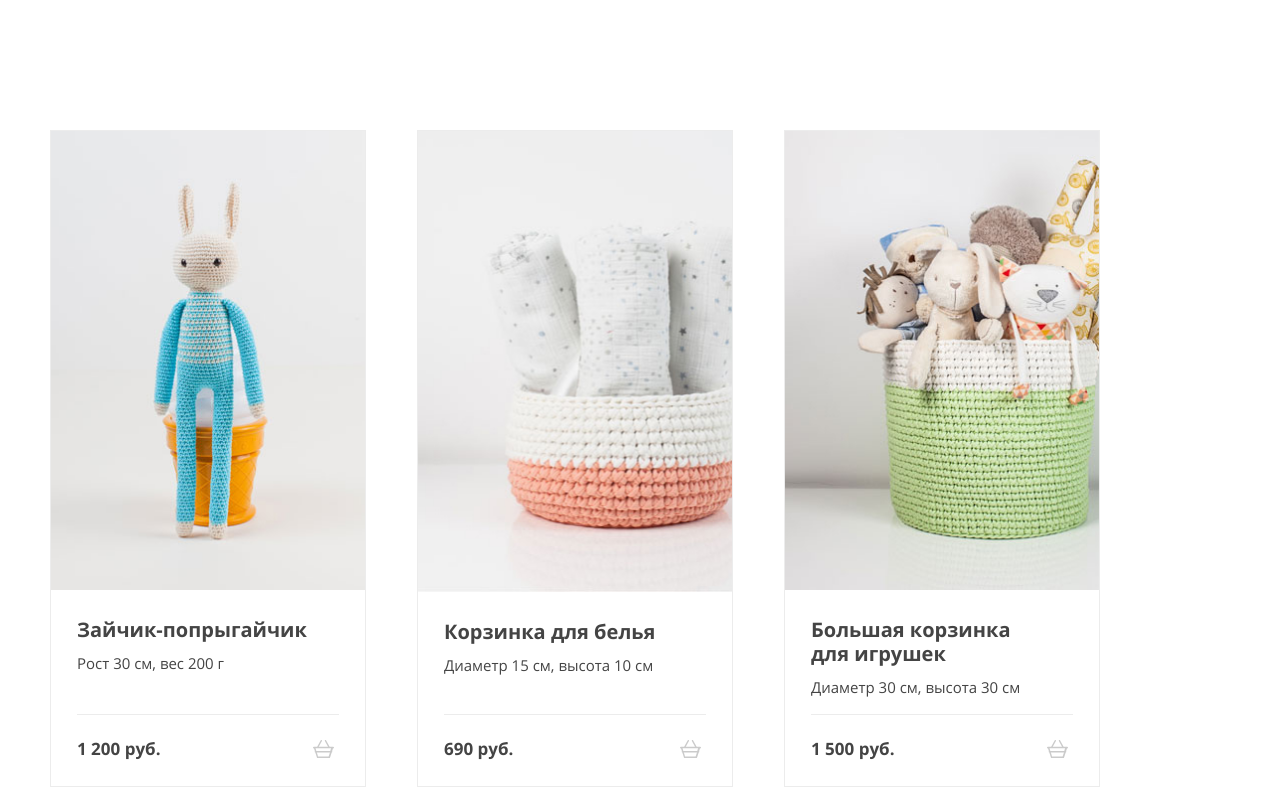
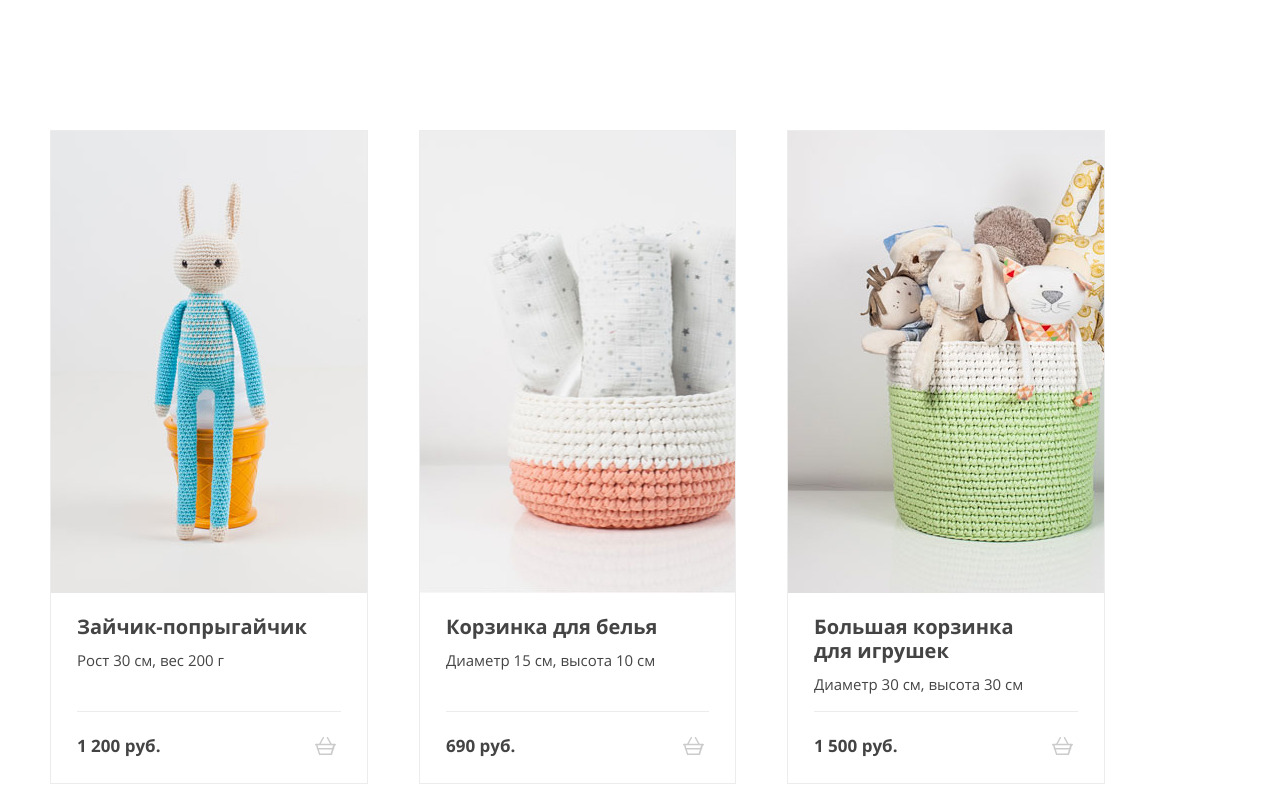
Before and after one commit to multiversal-destroyer/mishka, a website: page source/catalog.html in a window 1280 px wide. Shown: the part 340-1140 px from the top of the page. Drawn offline with nearby package versions, Linux system fonts and the light colour scheme; files that its build step writes are made by us from their sources.

Commit message:
feat: add media queries for catalog

```diff
--- a/source/catalog.html
+++ b/source/catalog.html
@@ -58,11 +58,11 @@
         <ul class="main-navigation__list">
           <li class="main-navigation__item">
             <a class="main-navigation__link main-navigation__link--primary link-effect" href="#">Новые поступления</a>
-            <a class="main-navigation__link main-navigation__link--second link-effect" href="#">Каталог товаров</a>
+            <a class="main-navigation__link main-navigation__link--second link-effect" href="catalog.html">Каталог товаров</a>
           </li>
           <li class="main-navigation__item">
             <a class="main-navigation__link main-navigation__link--primary link-effect" href="#">Распродажа</a>
-            <a class="main-navigation__link main-navigation__link--second link-effect" href="#">Вязание на заказ</a>
+            <a class="main-navigation__link main-navigation__link--second link-effect" href="form.html">Вязание на заказ</a>
           </li>
         </ul>
       </nav>
@@ -77,7 +77,11 @@
 
       <ul class="catalog-list">
         <li class="catalog-item">
-          <img class="catalog-item__image" src="../img/photo-1-desktop.jpg" alt="">
+          <picture>
+            <source media="(min-width: 1150px)" srcset="../img/photo-1-desktop.jpg 1x, ../img/photo-1-desktop@2x.jpg 2x">
+            <source media="(min-width: 768px)" srcset="../img/photo-1-tablet.jpg 1x, ../img/photo-1-tablet@2x.jpg 2x">
+            <img class="catalog-item__image" src="../img/photo-1-mobile.jpg" alt="">
+          </picture>
           <div class="catalog-item__info">
             <h3 class="catalog-item__title"><a class="link-effect" href="#">Зайчик-попрыгайчик</a></h3>
             <p class="catalog-item__description">Рост 30 см, вес 200 г</p>
@@ -92,7 +96,11 @@
           </div>
         </li>
         <li class="catalog-item">
-          <img class="catalog-item__image" src="../img/photo-2-desktop.jpg" alt="">
+          <picture>
+            <source media="(min-width: 1150px)" srcset="../img/photo-2-desktop.jpg 1x, ../img/photo-2-desktop@2x.jpg 2x">
+            <source media="(min-width: 768px)" srcset="../img/photo-2-tablet.jpg 1x, ../img/photo-2-tablet@2x.jpg 2x">
+            <img class="catalog-item__image" src="../img/photo-2-mobile.jpg" alt="">
+          </picture>
           <div class="catalog-item__info">
             <h3 class="catalog-item__title"><a class="link-effect" href="#">Корзинка для белья</a></h3>
             <p class="catalog-item__description">Диаметр 15 см, высота 10 см</p>
@@ -107,7 +115,11 @@
           </div>
         </li>
         <li class="catalog-item">
-          <img class="catalog-item__image" src="../img/photo-3-desktop.jpg" alt="">
+          <picture>
+            <source media="(min-width: 1150px)" srcset="../img/photo-3-desktop.jpg 1x, ../img/photo-3-desktop@2x.jpg 2x">
+            <source media="(min-width: 768px)" srcset="../img/photo-3-tablet.jpg 1x, ../img/photo-3-tablet@2x.jpg 2x">
+            <img class="catalog-item__image" src="../img/photo-3-mobile.jpg" alt="">
+          </picture>
           <div class="catalog-item__info">
             <h3 class="catalog-item__title"><a class="link-effect" href="#">Большая корзинка <br> для игрушек</a></h3>
             <p class="catalog-item__description">Диаметр 30 см, высота 30 см</p>
--- a/source/sass/blocks/_catalog.scss
+++ b/source/sass/blocks/_catalog.scss
@@ -2,6 +2,17 @@
   margin: 0 50px;
   padding-top: 57px;
   margin-bottom: 57px;
+
+  @media (min-width: $tablet-width) {
+    padding-top: 15px;
+
+  }
+
+  @media (min-width: $desktop-width) {
+    margin: 0 50px;
+    padding-top: 57px;
+    margin-bottom: 57px;
+  }
 }
 
 .catalog-list {
@@ -9,14 +20,35 @@
   flex-wrap: wrap;
   column-gap: 51px;
   row-gap: 30px;
+
+  @media (min-width: $tablet-width) {
+    row-gap: 52px;
+
+  }
+
+  @media (min-width: $desktop-width) {
+    row-gap: 30px;
+
+  }
+
 }
 
 .catalog-item {
   position: relative;
-  width: 316px;
+  // width: 316px;
   border: 1px solid $white-sad;
   display: flex;
   flex-direction: column;
+
+  @media (min-width: $tablet-width) {
+    flex-direction: row;
+
+  }
+
+  @media (min-width: $desktop-width) {
+    flex-direction: column;
+    width: auto;
+  }
 
   &:hover .catalog-item__info {
     box-shadow: 0 6px 10px 0 $black10;
@@ -30,12 +62,28 @@
     display: flex;
     flex-direction: column;
     height: 100%;
+
+    @media (min-width: $tablet-width) {
+      width: 333px;
+    }
+
+    @media (min-width: $desktop-width) {
+      width: auto;
+    }
   }
 
   &__title {
     font-size: 20px;
     line-height: 24px;
-    margin: 28px 26px 6px 26px;
+    margin: 22px 26px 6px 26px;
+
+    @media (min-width: $tablet-width) {
+      margin: 26px 26px 6px 33px;
+    }
+
+    @media (min-width: $desktop-width) {
+      margin: 22px 26px 6px 26px;
+    }
   }
 
   &__description {
@@ -43,6 +91,16 @@
     font-size: 15px;
     line-height: 30px;
     margin: 0 26px 12px 26px;
+
+    @media (min-width: $tablet-width) {
+      margin: 0 26px 12px 32px;
+
+    }
+
+    @media (min-width: $desktop-width) {
+      margin: 0 26px 12px 26px;
+
+    }
   }
 
   &__wrapper {
@@ -52,6 +110,19 @@
     align-items: center;
     margin: auto 26px 25px 26px;
     padding-top: 23px;
+
+
+    @media (min-width: $tablet-width) {
+      margin: auto 26px 27px 32px;
+
+
+    }
+
+    @media (min-width: $desktop-width) {
+      margin: auto 26px 25px 26px;
+
+
+    }
 
     &::after {
       content: "";
--- a/source/sass/global/_global.scss
+++ b/source/sass/global/_global.scss
@@ -35,7 +35,8 @@ a {
 }
 
 img {
-  max-width: 100%;
+  // max-width: 100%;
+  display: block;
   height: auto;
 }
 
```
Also changed, not shown: source/form.html (+2 -2 lines), source/index.html (+2 -2 lines), source/img/photo-1-mobile.jpg (added), source/img/photo-1-tablet.jpg (added), source/img/photo-1-tablet@2x.jpg (added), source/img/photo-2-mobile.jpg (added), source/img/photo-2-tablet.jpg (added), source/img/photo-2-tablet@2x.jpg (added), source/img/photo-3-mobile.jpg (added), source/img/photo-3-tablet.jpg (added), source/img/photo-3-tablet@2x.jpg (added).
